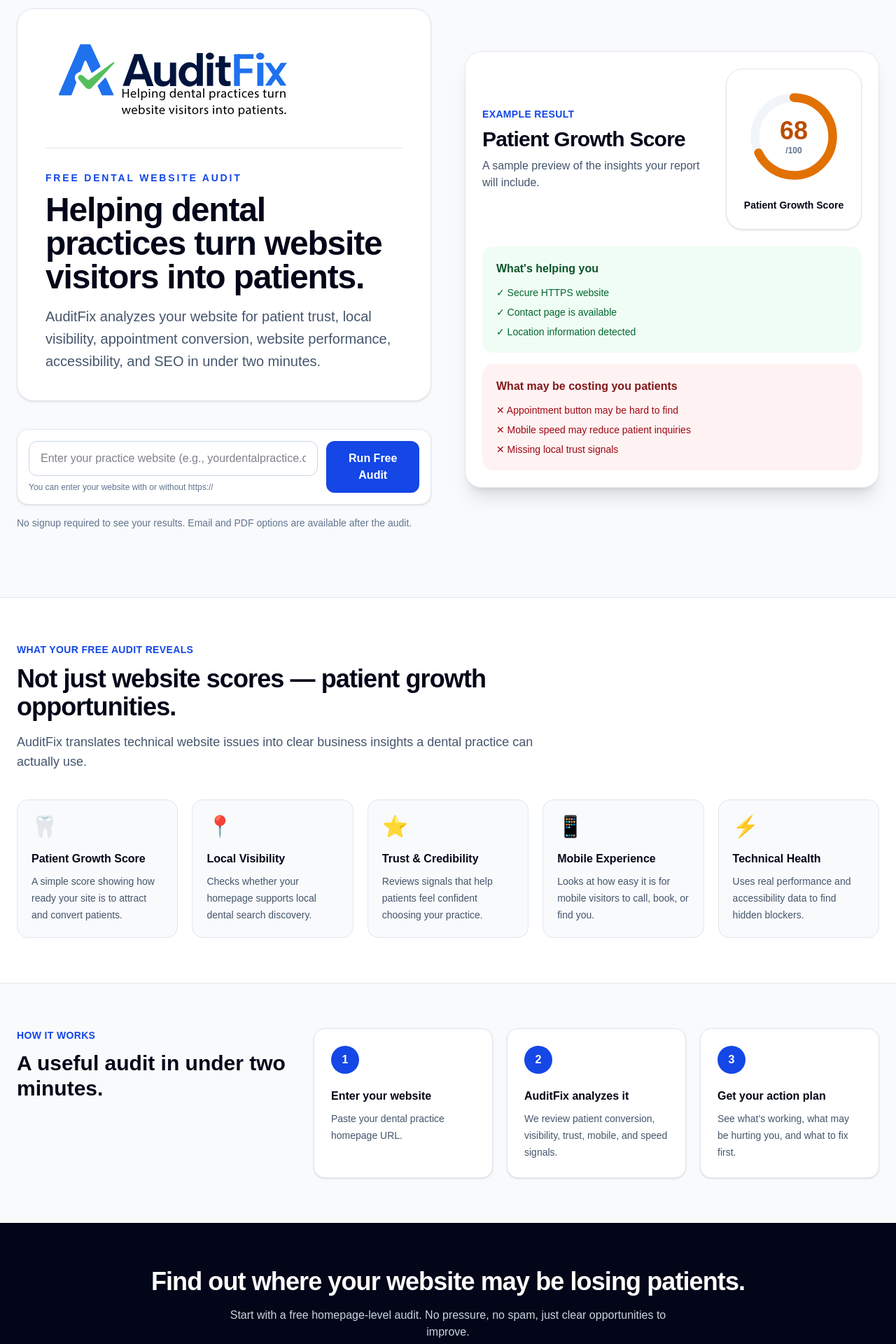
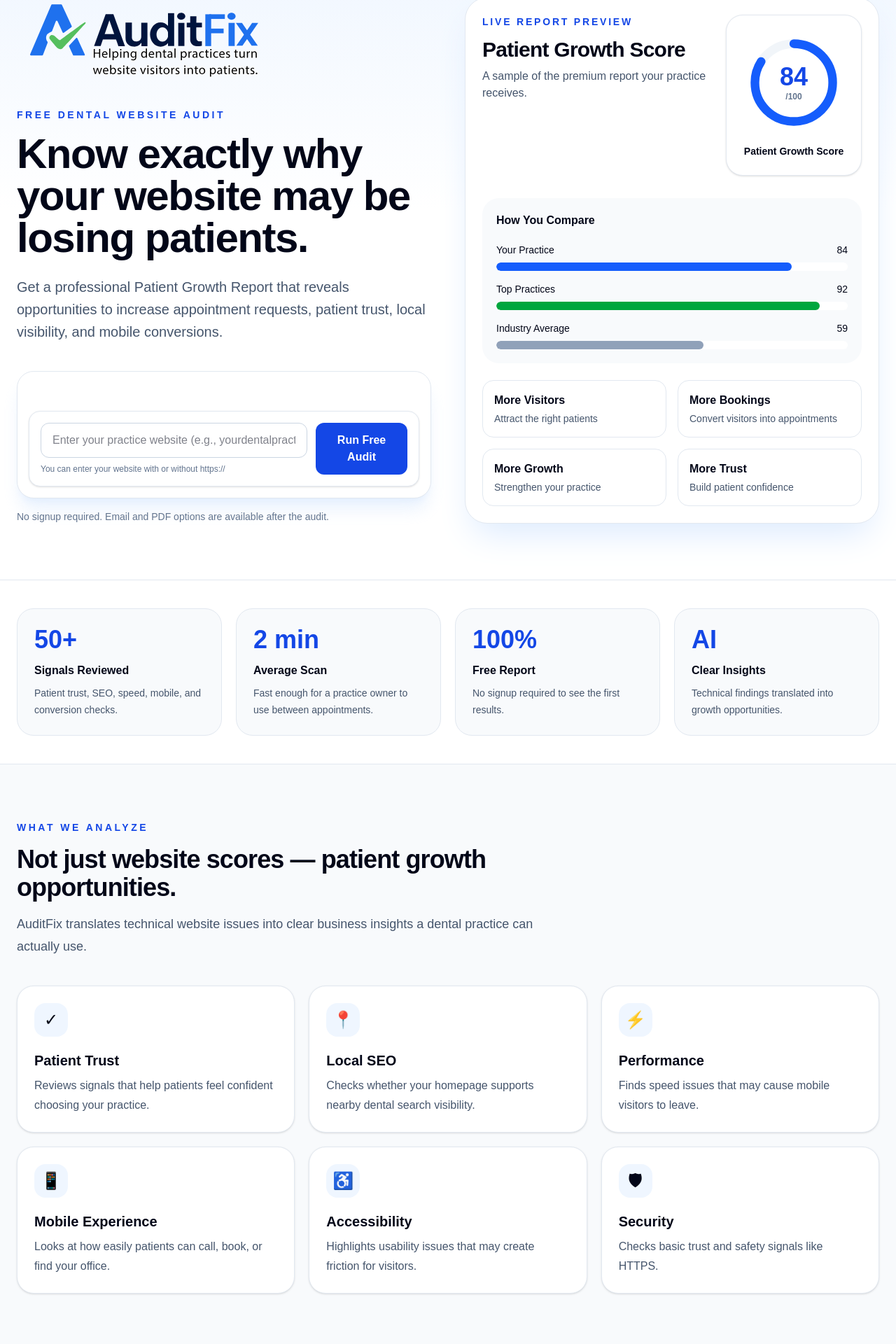
Before and after one commit to Codingsphinx809/AuditFix, a Next.js app: page / in a window 1280 px wide. Shown: the part 84-2004 px from the top of the page at 70% size. Built offline with nearby package versions, Linux system fonts and the light colour scheme.

Commit message:
Update page.tsx

```diff
--- a/app/page.tsx
+++ b/app/page.tsx
@@ -1,186 +1,182 @@
+import AuditFixLogo from "@/components/AuditFixLogo";
 import AuditForm from "@/components/AuditForm";
-import BrandHeader from "@/components/BrandHeader";
 import ScoreGauge from "@/components/ScoreGauge";
+
+const metrics = [
+  ["50+", "Signals Reviewed", "Patient trust, SEO, speed, mobile, and conversion checks."],
+  ["2 min", "Average Scan", "Fast enough for a practice owner to use between appointments."],
+  ["100%", "Free Report", "No signup required to see the first results."],
+  ["AI", "Clear Insights", "Technical findings translated into growth opportunities."],
+];
+
+const features = [
+  ["✓", "Patient Trust", "Reviews signals that help patients feel confident choosing your practice."],
+  ["📍", "Local SEO", "Checks whether your homepage supports nearby dental search visibility."],
+  ["⚡", "Performance", "Finds speed issues that may cause mobile visitors to leave."],
+  ["📱", "Mobile Experience", "Looks at how easily patients can call, book, or find your office."],
+  ["♿", "Accessibility", "Highlights usability issues that may create friction for visitors."],
+  ["🛡", "Security", "Checks basic trust and safety signals like HTTPS."],
+];
 
 export default function Home() {
   return (
     <main className="min-h-screen bg-slate-50 text-slate-950">
-      <section className="mx-auto grid max-w-7xl gap-12 px-6 py-16 lg:grid-cols-2 lg:items-center lg:py-24">
+      <section className="relative overflow-hidden bg-white">
+        <div className="absolute inset-x-0 top-0 h-96 bg-gradient-to-b from-blue-50 to-white" />
+
+        <div className="relative mx-auto grid max-w-7xl gap-12 px-6 py-12 lg:grid-cols-2 lg:items-center lg:py-20">
           <div>
-          <BrandHeader
-            eyebrow="Free Dental Website Audit"
-            title="Helping dental practices turn website visitors into patients."
-            subtitle="AuditFix analyzes your website for patient trust, local visibility, appointment conversion, website performance, accessibility, and SEO in under two minutes."
-          />
+            <AuditFixLogo size="md" />
 
             <div className="mt-10">
+              <p className="text-sm font-black uppercase tracking-[0.25em] text-blue-700">
+                Free Dental Website Audit
+              </p>
+
+              <h1 className="mt-4 max-w-3xl text-5xl font-black tracking-tight text-slate-950 sm:text-6xl">
+                Know exactly why your website may be losing patients.
+              </h1>
+
+              <p className="mt-6 max-w-2xl text-xl leading-8 text-slate-600">
+                Get a professional Patient Growth Report that reveals
+                opportunities to increase appointment requests, patient trust,
+                local visibility, and mobile conversions.
+              </p>
+            </div>
+
+            <div className="mt-10 rounded-3xl border border-slate-200 bg-white p-4 shadow-xl shadow-blue-100/60">
               <AuditForm />
             </div>
 
             <p className="mt-4 text-sm text-slate-500">
-            No signup required to see your results. Email and PDF options are
-            available after the audit.
+              No signup required. Email and PDF options are available after the
+              audit.
             </p>
           </div>
 
-        <div className="rounded-3xl border border-slate-200 bg-white p-6 shadow-xl">
-          <div className="mb-6 flex flex-col gap-6 sm:flex-row sm:items-center sm:justify-between">
+          <div className="rounded-[2rem] border border-slate-200 bg-white p-6 shadow-2xl shadow-blue-100">
+            <div className="flex items-start justify-between gap-6">
               <div>
-              <p className="text-sm font-semibold uppercase tracking-wide text-blue-700">
-                Example Result
+                <p className="text-sm font-black uppercase tracking-[0.2em] text-blue-700">
+                  Live Report Preview
                 </p>
-              <h2 className="mt-2 text-3xl font-black tracking-tight">
+                <h2 className="mt-3 text-3xl font-black tracking-tight">
                   Patient Growth Score
                 </h2>
                 <p className="mt-2 text-slate-600">
-                A sample preview of the insights your report will include.
+                  A sample of the premium report your practice receives.
                 </p>
               </div>
 
-            <ScoreGauge score={68} />
+              <ScoreGauge score={84} />
             </div>
 
-          <div className="grid gap-4">
-            <div className="rounded-2xl bg-green-50 p-5">
-              <h3 className="font-bold text-green-900">
-                What&apos;s helping you
-              </h3>
-              <ul className="mt-3 space-y-2 text-sm text-green-800">
-                <li>✓ Secure HTTPS website</li>
-                <li>✓ Contact page is available</li>
-                <li>✓ Location information detected</li>
-              </ul>
+            <div className="mt-8 rounded-3xl bg-slate-50 p-5">
+              <h3 className="font-bold text-slate-950">How You Compare</h3>
+
+              <div className="mt-5 space-y-4">
+                {[
+                  ["Your Practice", 84, "bg-blue-600"],
+                  ["Top Practices", 92, "bg-green-600"],
+                  ["Industry Average", 59, "bg-slate-400"],
+                ].map(([label, value, color]) => (
+                  <div key={label}>
+                    <div className="mb-2 flex justify-between text-sm font-medium">
+                      <span>{label}</span>
+                      <span>{value}</span>
+                    </div>
+                    <div className="h-3 overflow-hidden rounded-full bg-white">
+                      <div
+                        className={`h-full rounded-full ${color}`}
+                        style={{ width: `${value}%` }}
+                      />
+                    </div>
+                  </div>
+                ))}
+              </div>
             </div>
 
-            <div className="rounded-2xl bg-red-50 p-5">
-              <h3 className="font-bold text-red-900">
-                What may be costing you patients
-              </h3>
-              <ul className="mt-3 space-y-2 text-sm text-red-800">
-                <li>✕ Appointment button may be hard to find</li>
-                <li>✕ Mobile speed may reduce patient inquiries</li>
-                <li>✕ Missing local trust signals</li>
-              </ul>
+            <div className="mt-6 grid gap-4 sm:grid-cols-2">
+              {[
+                ["More Visitors", "Attract the right patients"],
+                ["More Bookings", "Convert visitors into appointments"],
+                ["More Growth", "Strengthen your practice"],
+                ["More Trust", "Build patient confidence"],
+              ].map(([title, text]) => (
+                <div
+                  key={title}
+                  className="rounded-2xl border border-slate-200 bg-white p-4"
+                >
+                  <p className="font-bold text-slate-950">{title}</p>
+                  <p className="mt-1 text-sm text-slate-600">{text}</p>
+                </div>
+              ))}
             </div>
           </div>
         </div>
       </section>
 
       <section className="border-y border-slate-200 bg-white">
-        <div className="mx-auto max-w-7xl px-6 py-16">
+        <div className="mx-auto grid max-w-7xl gap-5 px-6 py-10 sm:grid-cols-2 lg:grid-cols-4">
+          {metrics.map(([value, title, text]) => (
+            <article
+              key={title}
+              className="rounded-3xl border border-slate-200 bg-slate-50 p-6"
+            >
+              <p className="text-4xl font-black text-blue-700">{value}</p>
+              <h3 className="mt-3 font-bold text-slate-950">{title}</h3>
+              <p className="mt-2 text-sm leading-6 text-slate-600">{text}</p>
+            </article>
+          ))}
+        </div>
+      </section>
+
+      <section className="mx-auto max-w-7xl px-6 py-20">
         <div className="max-w-3xl">
-            <p className="text-sm font-semibold uppercase tracking-wide text-blue-700">
-              What your free audit reveals
+          <p className="text-sm font-black uppercase tracking-[0.25em] text-blue-700">
+            What We Analyze
           </p>
-            <h2 className="mt-3 text-3xl font-black tracking-tight sm:text-4xl">
+          <h2 className="mt-4 text-4xl font-black tracking-tight">
             Not just website scores — patient growth opportunities.
           </h2>
-            <p className="mt-4 text-lg text-slate-600">
+          <p className="mt-4 text-lg leading-8 text-slate-600">
             AuditFix translates technical website issues into clear business
             insights a dental practice can actually use.
           </p>
         </div>
 
-          <div className="mt-10 grid gap-5 sm:grid-cols-2 lg:grid-cols-5">
-            {[
-              [
-                "🦷",
-                "Patient Growth Score",
-                "A simple score showing how ready your site is to attract and convert patients.",
-              ],
-              [
-                "📍",
-                "Local Visibility",
-                "Checks whether your homepage supports local dental search discovery.",
-              ],
-              [
-                "⭐",
-                "Trust & Credibility",
-                "Reviews signals that help patients feel confident choosing your practice.",
-              ],
-              [
-                "📱",
-                "Mobile Experience",
-                "Looks at how easy it is for mobile visitors to call, book, or find you.",
-              ],
-              [
-                "⚡",
-                "Technical Health",
-                "Uses real performance and accessibility data to find hidden blockers.",
-              ],
-            ].map(([icon, title, text]) => (
+        <div className="mt-10 grid gap-5 sm:grid-cols-2 lg:grid-cols-3">
+          {features.map(([icon, title, text]) => (
             <article
               key={title}
-                className="rounded-2xl border border-slate-200 bg-slate-50 p-5"
+              className="rounded-3xl border border-slate-200 bg-white p-6 shadow-sm transition hover:-translate-y-1 hover:shadow-lg"
             >
-                <div className="text-3xl" aria-hidden="true">
+              <div className="flex h-12 w-12 items-center justify-center rounded-2xl bg-blue-50 text-2xl">
                 {icon}
               </div>
-                <h3 className="mt-4 font-bold">{title}</h3>
-                <p className="mt-2 text-sm leading-6 text-slate-600">
-                  {text}
-                </p>
+              <h3 className="mt-5 text-xl font-bold">{title}</h3>
+              <p className="mt-2 leading-7 text-slate-600">{text}</p>
             </article>
           ))}
-          </div>
-        </div>
-      </section>
-
-      <section className="mx-auto max-w-7xl px-6 py-16">
-        <div className="grid gap-10 lg:grid-cols-3">
-          <div>
-            <p className="text-sm font-semibold uppercase tracking-wide text-blue-700">
-              How it works
-            </p>
-            <h2 className="mt-3 text-3xl font-black">
-              A useful audit in under two minutes.
-            </h2>
-          </div>
-
-          <div className="grid gap-5 sm:grid-cols-3 lg:col-span-2">
-            {[
-              [
-                "1",
-                "Enter your website",
-                "Paste your dental practice homepage URL.",
-              ],
-              [
-                "2",
-                "AuditFix analyzes it",
-                "We review patient conversion, visibility, trust, mobile, and speed signals.",
-              ],
-              [
-                "3",
-                "Get your action plan",
-                "See what’s working, what may be hurting you, and what to fix first.",
-              ],
-            ].map(([step, title, text]) => (
-              <article
-                key={step}
-                className="rounded-2xl border border-slate-200 bg-white p-6 shadow-sm"
-              >
-                <div className="flex h-10 w-10 items-center justify-center rounded-full bg-blue-700 font-bold text-white">
-                  {step}
-                </div>
-                <h3 className="mt-5 font-bold">{title}</h3>
-                <p className="mt-2 text-sm leading-6 text-slate-600">
-                  {text}
-                </p>
-              </article>
-            ))}
-          </div>
         </div>
       </section>
 
       <section className="bg-slate-950 text-white">
-        <div className="mx-auto max-w-7xl px-6 py-16 text-center">
-          <h2 className="text-3xl font-black tracking-tight sm:text-4xl">
-            Find out where your website may be losing patients.
+        <div className="mx-auto grid max-w-7xl gap-10 px-6 py-16 lg:grid-cols-2 lg:items-center">
+          <div>
+            <AuditFixLogo size="sm" variant="white" />
+            <h2 className="mt-8 text-4xl font-black tracking-tight">
+              Ready to discover what is holding your website back?
             </h2>
-          <p className="mx-auto mt-4 max-w-2xl text-slate-300">
-            Start with a free homepage-level audit. No pressure, no spam, just
-            clear opportunities to improve.
+            <p className="mt-4 max-w-2xl text-lg leading-8 text-slate-300">
+              Run a free homepage-level audit and get clear opportunities to
+              improve patient trust, local visibility, and appointment requests.
             </p>
+          </div>
+
+          <div className="rounded-3xl bg-white p-4 text-slate-950 shadow-xl">
+            <AuditForm />
+          </div>
         </div>
       </section>
     </main>
```
Lines whose indentation alone changed are shown as unchanged.
